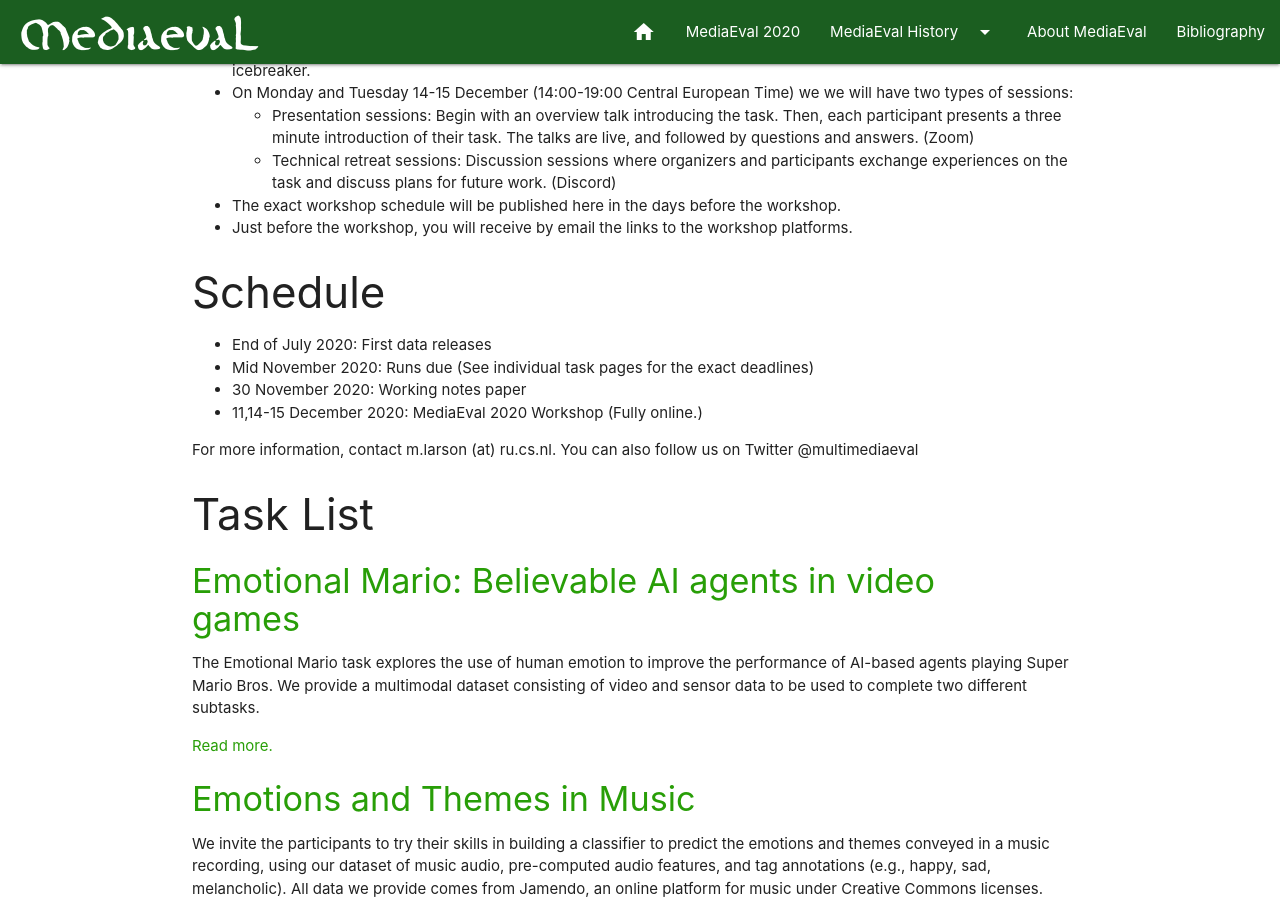
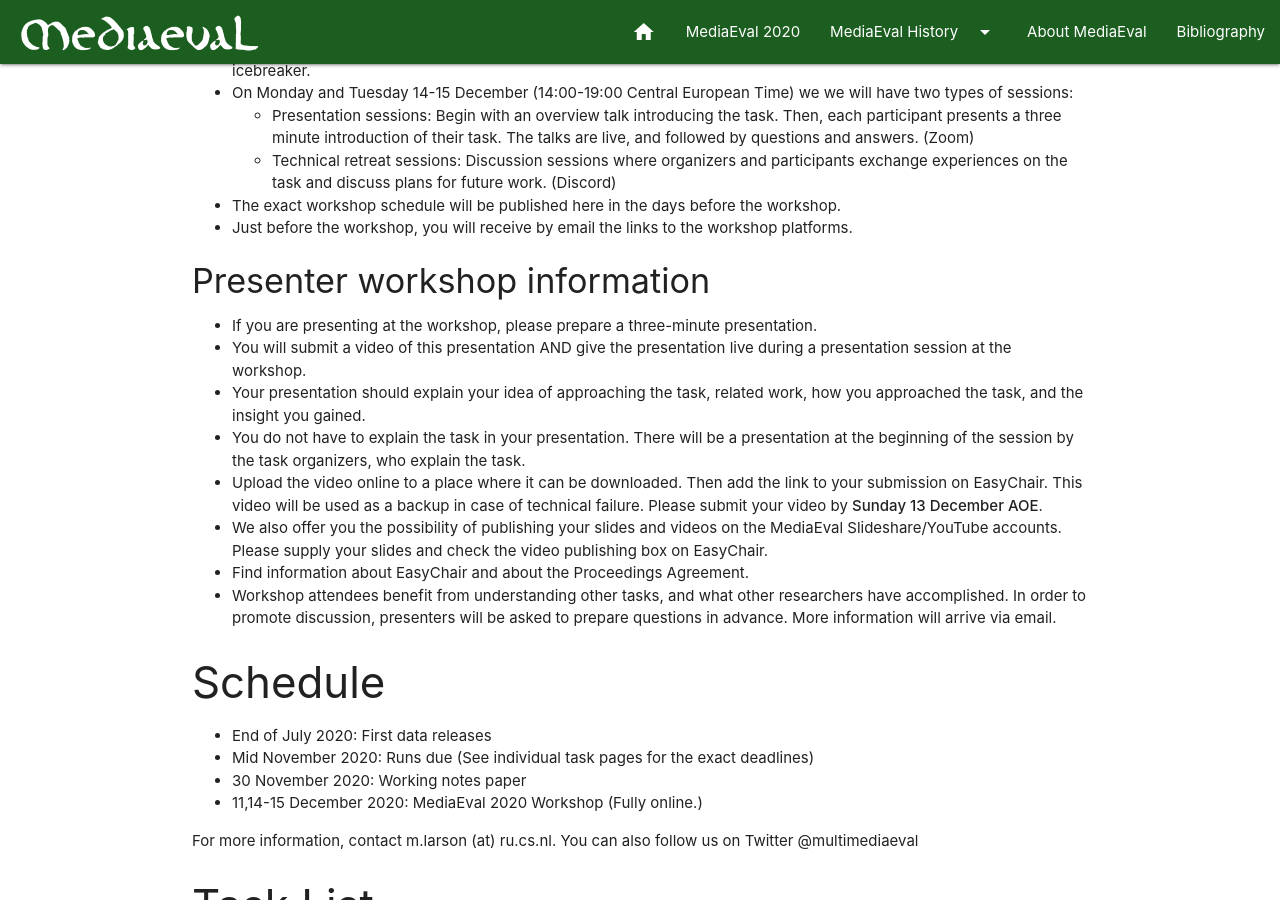
Before and after one commit to multimediaeval/multimediaeval.github.io, a Jekyll site: the page built from _editions/2020.md, in a window 1280 px wide and 900 px high, scrolled down 493 px. Built offline with Jekyll 4.4.1, drawn with Linux system fonts in a browser that asks for light colours.

Commit message:
Update 2020.md
Added presenter workshop information

```diff
--- a/_editions/2020.md
+++ b/_editions/2020.md
@@ -24,6 +24,15 @@ Workshop registration is now open: [MediaEval 2020 Workshop Registration Form](h
 * The exact workshop schedule will be published here in the days before the workshop.
 * Just before the workshop, you will receive by email the links to the workshop platforms.
 
+#### Presenter workshop information
+* If you are presenting at the workshop, please prepare a three-minute presentation.
+* You will submit a video of this presentation AND give the presentation live during a presentation session at the workshop.
+* Your presentation should explain your idea of approaching the task, related work, how you approached the task, and the insight you gained.
+* You do not have to explain the task in your presentation. There will be a presentation at the beginning of the session by the task organizers, who explain the task.
+* Upload the video online to a place where it can be downloaded. Then add the link to your submission on EasyChair. This video will be used as a backup in case of technical failure. Please submit your video by **Sunday 13 December AOE**.
+* We also offer you the possibility of publishing your slides and videos on the MediaEval Slideshare/YouTube accounts. Please supply your slides and check the video publishing box on EasyChair.
+* Find information about EasyChair and about the Proceedings Agreement.
+* Workshop attendees benefit from understanding other tasks, and what other researchers have accomplished. In order to promote discussion, presenters will be asked to prepare questions in advance. More information will arrive via email.
 
 ### Schedule
 * End of July 2020: First data releases
```
